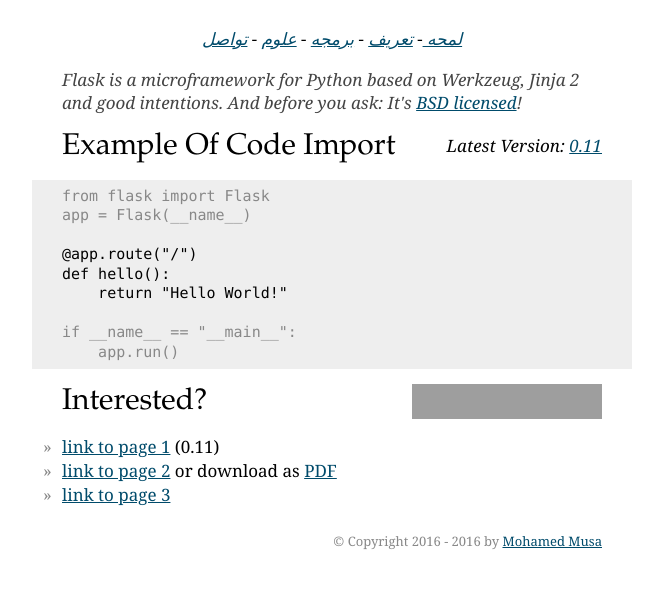
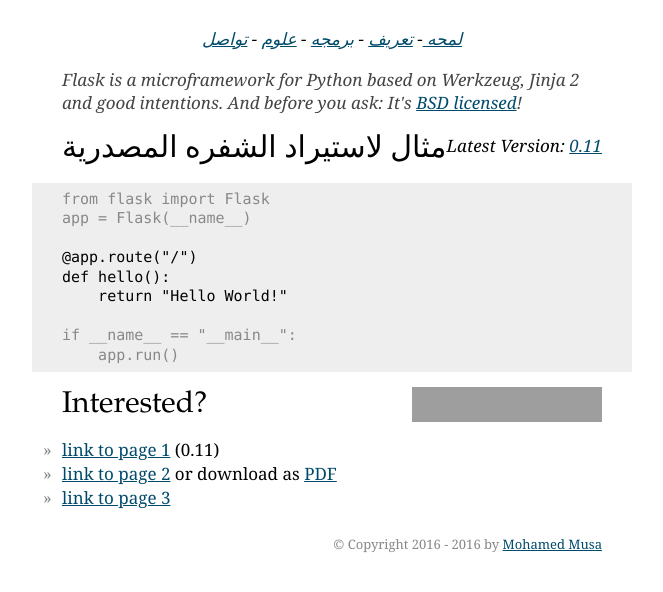
Before and after one commit to snakosan/snakosan.github.com, a plain HTML site: page index.html in a window 1280 px wide. Shown: the part 208-800 px from the top of the page, without its empty margins (308-971 px from the left). Drawn offline with nearby package versions, Linux system fonts and the light colour scheme; grey boxes are pictures that could not be loaded.

Commit message:
Update index.html

```diff
--- a/index.html
+++ b/index.html
@@ -48,7 +48,7 @@
   <p class=latestver>
     <strong>Latest Version:</strong>
     <a href="http://pypi.python.org/pypi/Flask/0.11" title="Download tarball">0.11</a>
-  <h2>Example Of Code Import</h2>
+  <h2>مثال لاستيراد الشفره المصدرية</h2>
   <pre><span class=ig>from flask import Flask
 app = Flask(__name__)</span>
 
```
